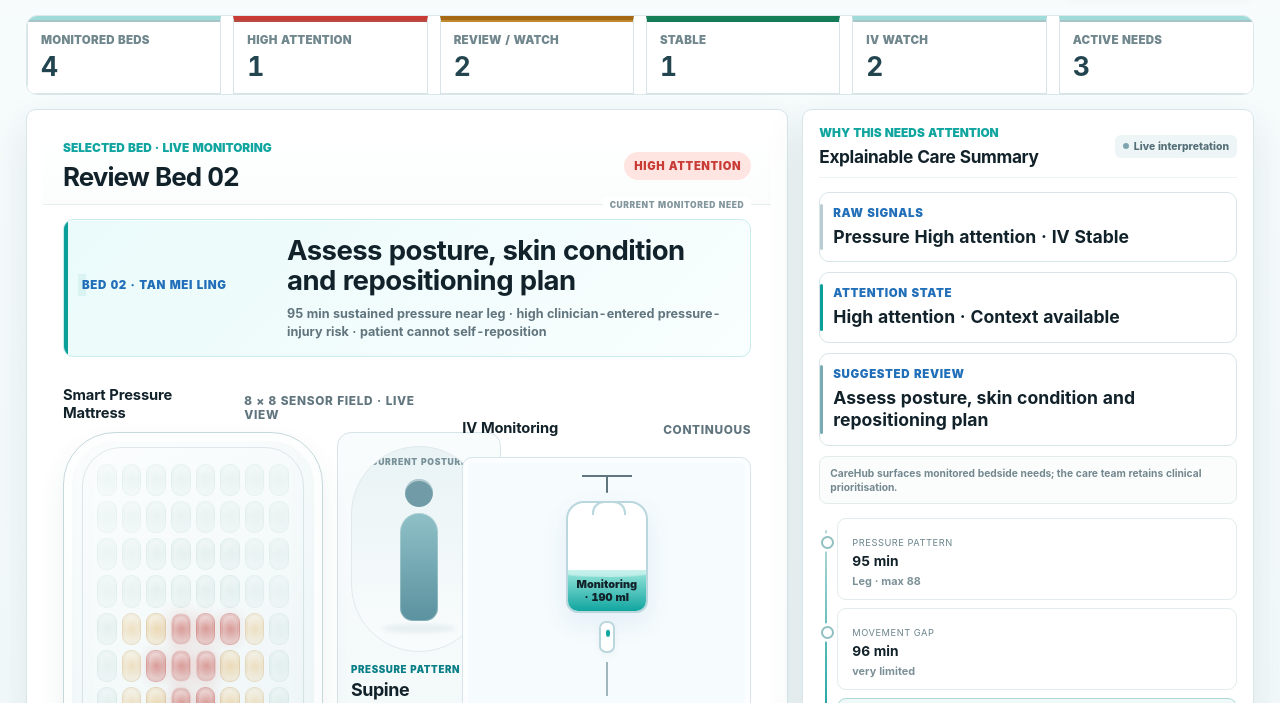
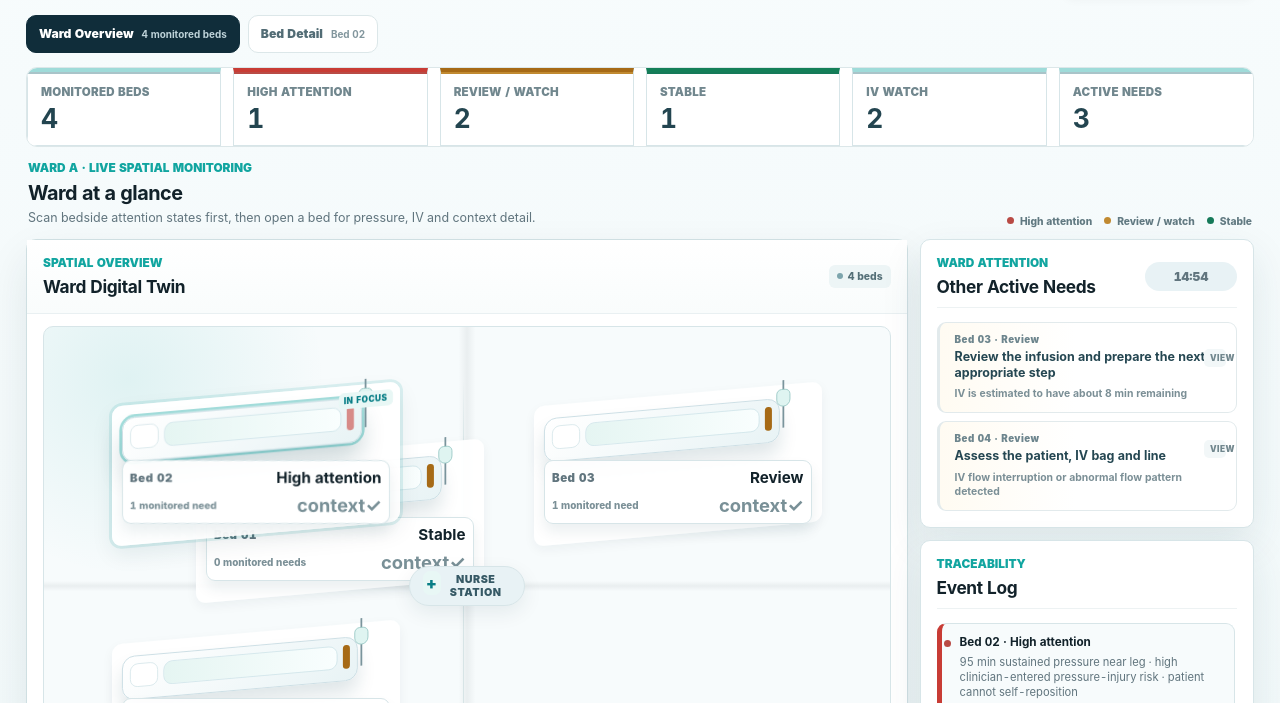
Before and after one commit to meishuet16/CareHubAI, a website with bundled scripts: page index.html in a window 1280 px wide. Shown: the part 231-934 px from the top of the page. Built offline with nearby package versions, Linux system fonts and the light colour scheme.

Commit message:
wire ward overview and bed detail shell

```diff
--- a/index.html
+++ b/index.html
@@ -7,6 +7,7 @@
     <link rel="stylesheet" href="./styles.css" />
     <link rel="stylesheet" href="./demo-visuals.css" />
     <link rel="stylesheet" href="./product-polish.css" />
+    <link rel="stylesheet" href="./navigation-shell.css" />
   </head>
   <body>
     <main class="dashboard">
@@ -72,5 +73,6 @@
     </main>
     <script type="module" src="./dashboard-v2.js"></script>
     <script type="module" src="./demo-visuals.js"></script>
+    <script type="module" src="./dashboard-navigation.js"></script>
   </body>
 </html>
```
